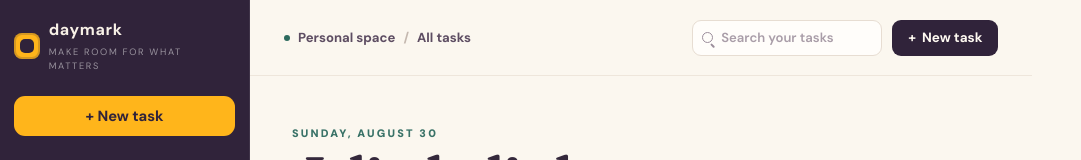
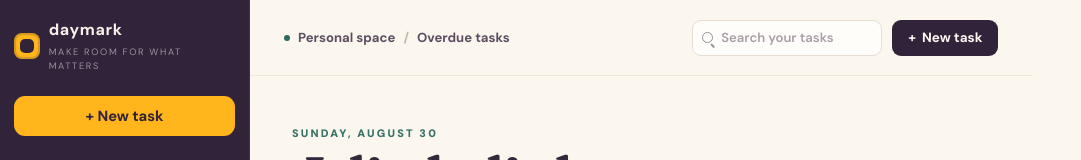
Before and after one commit to emperorfrost17-png/Task-Manger-App, a React (Vite) app in the folder task-manager-app/: page /overdue in a window 1280 px wide. Shown: the top 160 px of the page, without its empty margins (0-1081 px from the left). Built offline with nearby package versions, Linux system fonts and the light colour scheme.

Commit message:
made Breadcrumbs.jsx work

```diff
--- a/task-manager-app/src/Task-Pages/ActiveTasks.jsx
+++ b/task-manager-app/src/Task-Pages/ActiveTasks.jsx
@@ -20,7 +20,7 @@ export function ActiveTasks({
       <div className="app-shell">
         <Sidebar tasks={tasks} onOpenTaskModal={onOpenTaskModal} />
         <main className="main-content">
-          <Header onOpenTaskModal={onOpenTaskModal} />
+          <Header onOpenTaskModal={onOpenTaskModal} currentPage="Active tasks" />
           <div className="workspace-area">
             <section className="body-main">
               <p className="date-label">{dayjs().format("dddd, MMMM D")}</p>
--- a/task-manager-app/src/Task-Pages/All-Tasks/AllTasks.jsx
+++ b/task-manager-app/src/Task-Pages/All-Tasks/AllTasks.jsx
@@ -1,6 +1,7 @@
 import { Sidebar } from "../../components/Sidebar";
 import { Header } from "../../components/Header";
 import {Completion} from "../../components/Completion";
+
 import "./AllTasks.css";
 import dayjs from "dayjs";
 
@@ -24,7 +25,7 @@ export function AllTasks({
         <Sidebar tasks={tasks} onOpenTaskModal={onOpenTaskModal} />
 
         <main className="main-content">
-          <Header onOpenTaskModal={onOpenTaskModal}   />
+          <Header onOpenTaskModal={onOpenTaskModal} currentPage="All tasks" />
 
           <div className="workspace-area">
             <section className="body-main">
--- a/task-manager-app/src/Task-Pages/CompletedTasks.jsx
+++ b/task-manager-app/src/Task-Pages/CompletedTasks.jsx
@@ -21,7 +21,7 @@ export function CompletedTasks({
       <div className="app-shell">
         <Sidebar tasks={tasks} onOpenTaskModal={onOpenTaskModal} />
         <main className="main-content">
-          <Header onOpenTaskModal={onOpenTaskModal} />
+          <Header onOpenTaskModal={onOpenTaskModal} currentPage="Completed tasks" />
           <div className="workspace-area">
             <section className="body-main">
               <p className="date-label">{dayjs().format("dddd, MMMM D")}</p>
--- a/task-manager-app/src/Task-Pages/OverdueTasks.jsx
+++ b/task-manager-app/src/Task-Pages/OverdueTasks.jsx
@@ -18,7 +18,7 @@ export function OverdueTasks({
       <div className="app-shell">
         <Sidebar tasks={tasks} onOpenTaskModal={onOpenTaskModal} />
         <main className="main-content">
-          <Header onOpenTaskModal={onOpenTaskModal} />
+          <Header onOpenTaskModal={onOpenTaskModal} currentPage="Overdue tasks" />
           <div className="workspace-area">
             <section className="body-main">
               <p className="date-label">{dayjs().format("dddd, MMMM D")}</p>
--- /dev/null
+++ b/task-manager-app/src/components/Breadcrumbs.jsx
@@ -0,0 +1,10 @@
+export function Breadcrumbs({ currentPage }) {
+  return (
+    <div className="breadcrumb" aria-label="Current location">
+        <span className="breadcrumb-dot" aria-hidden="true" />
+        <span>Personal space</span>
+        <span className="breadcrumb-separator">/</span>
+        <span>{currentPage}</span>
+      </div>
+  );
+}
--- a/task-manager-app/src/components/Header.jsx
+++ b/task-manager-app/src/components/Header.jsx
@@ -1,14 +1,10 @@
 import "./Header.css";
+import { Breadcrumbs } from "./Breadcrumbs";
 
-export function Header({ onOpenTaskModal }) {
+export function Header({ onOpenTaskModal, currentPage }) {
   return (
     <header className="header">
-      <div className="breadcrumb" aria-label="Current location">
-        <span className="breadcrumb-dot" aria-hidden="true" />
-        <span>Personal space</span>
-        <span className="breadcrumb-separator">/</span>
-        <span>All tasks</span>
-      </div>
+      <Breadcrumbs currentPage={currentPage} />
 
       <div className="header-actions">
         <label className="search-box">
```
